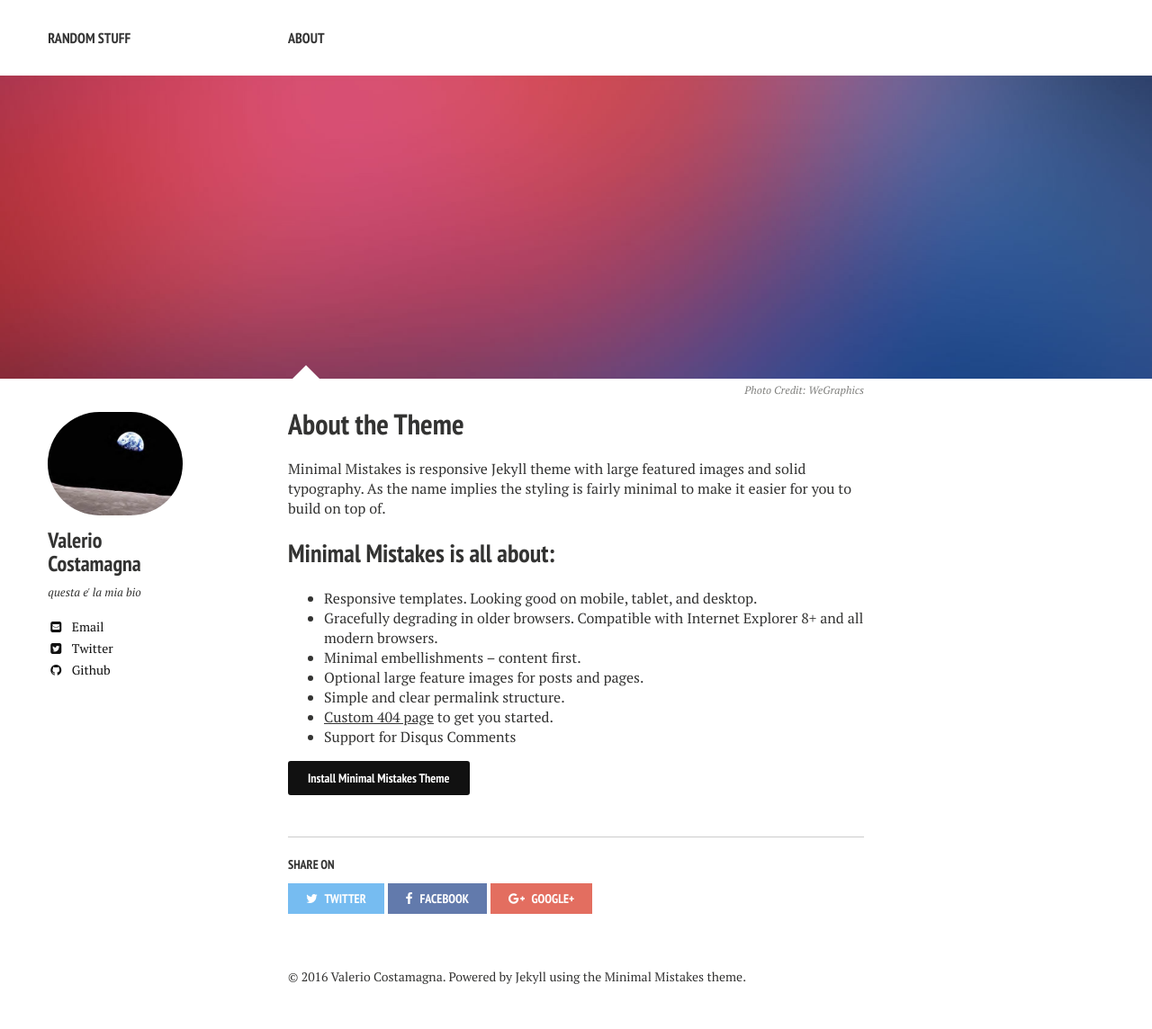
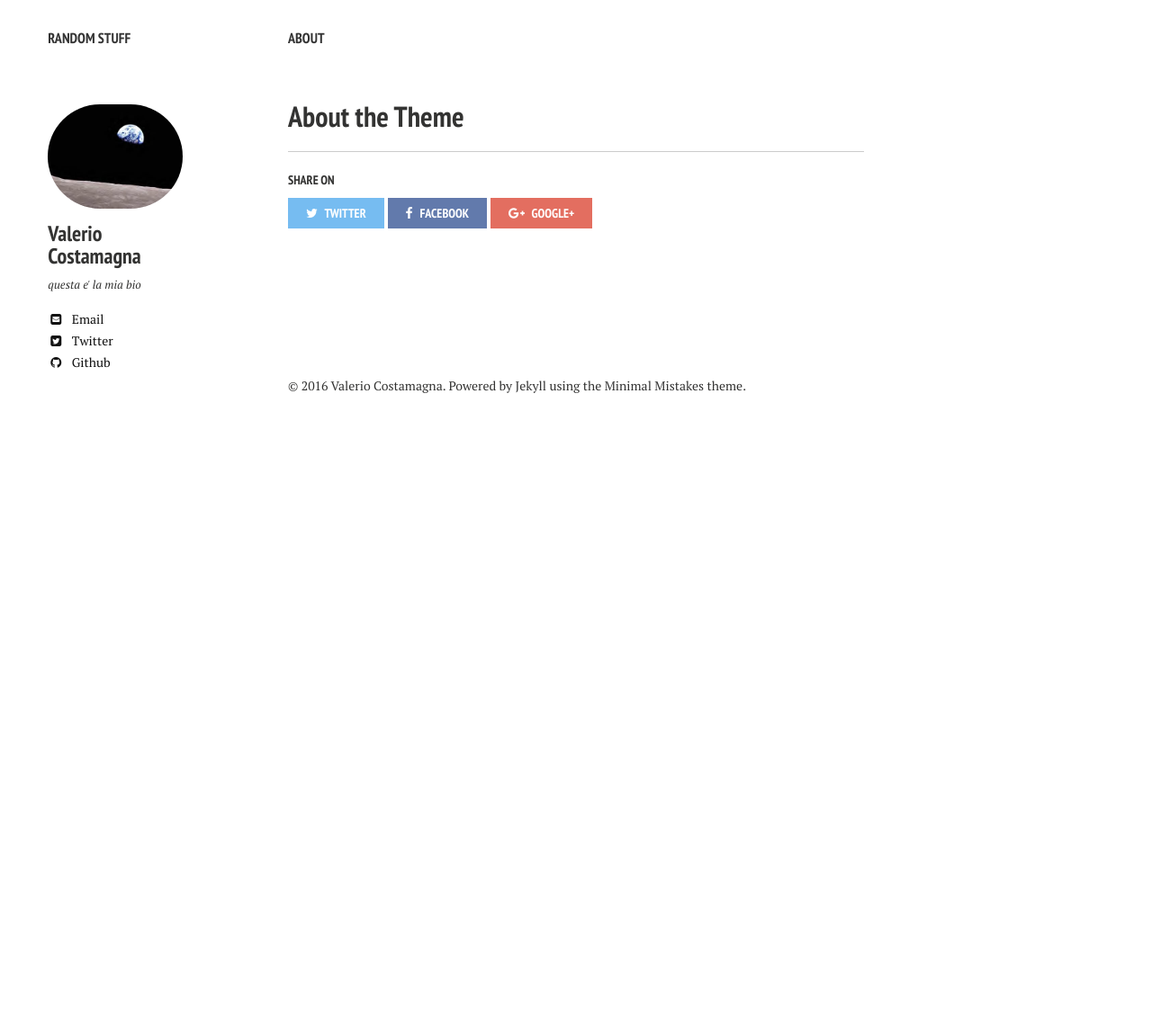
Before and after one commit to vaioco/vaioco.github.io, a Jekyll site: the page built from about/index.md, in a window 1280 px wide. Shown: the whole page at 90% size. Built offline with Jekyll 4.4.1, drawn with Linux system fonts in a browser that asks for light colours; nearby versions of some CDN libraries; some web fonts are replaced; after the commit the page ends 900 px from its top, so only the background shows below that.

Commit message:
about page

```diff
--- a/about/index.md
+++ b/about/index.md
@@ -3,23 +3,5 @@ layout: page
 title: About the Theme
 tags: [about, Jekyll, theme, responsive]
 modified: 2014-08-08T20:53:07.573882-04:00
-comments: true
-image:
-  feature: sample-image-2.jpg
-  credit: WeGraphics
-  creditlink: http://wegraphics.net/downloads/free-ultimate-blurred-background-pack/
+comments: false
 ---
-
-Minimal Mistakes is responsive Jekyll theme with large featured images and solid typography. As the name implies the styling is fairly minimal to make it easier for you to build on top of.
-
-## Minimal Mistakes is all about:
-
-* Responsive templates. Looking good on mobile, tablet, and desktop.
-* Gracefully degrading in older browsers. Compatible with Internet Explorer 8+ and all modern browsers.
-* Minimal embellishments -- content first.
-* Optional large feature images for posts and pages.
-* Simple and clear permalink structure.
-* [Custom 404 page](http://mmistakes.github.io/minimal-mistakes/404.html) to get you started.
-* Support for Disqus Comments
-
-<a markdown="0" href="{{ site.url }}/theme-setup" class="btn">Install Minimal Mistakes Theme</a>
```
